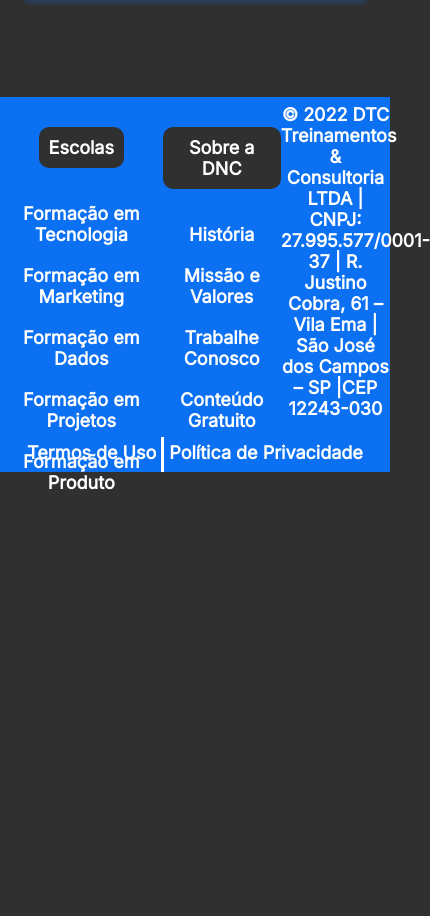
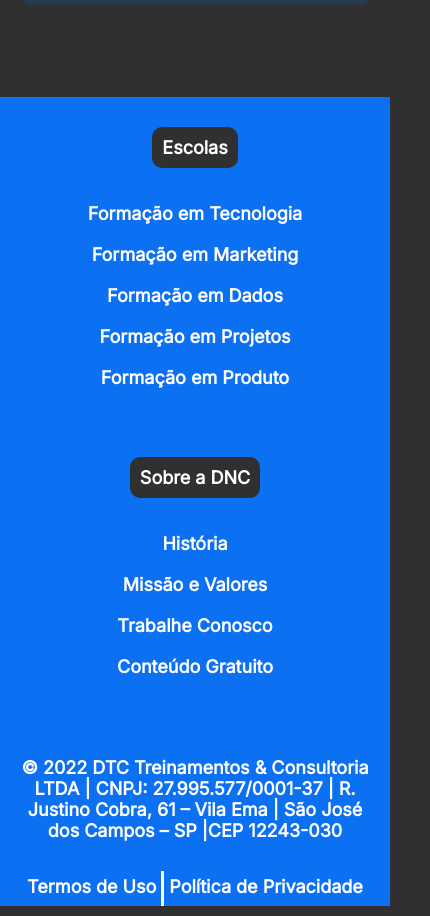
Before and after one commit to CAIOUHH/Bootcamp-DNC, a plain HTML site: page index.html in a window 390 px wide. Shown: the part 1748-2664 px from the top of the page, 430 px wide, since content can reach past the window. Before the commit the page ends 2261 px from the top, so only its background shows below. Drawn offline with Linux system fonts and the light colour scheme.

Commit message:
Finalizando Versão Mobile do BOOTCAMP Com MediaQuery

```diff
--- a/style.css
+++ b/style.css
@@ -292,4 +292,13 @@
         .checkbox-items label{
             font-size: 15px;
         }
+
+        footer .linha1{
+            flex-direction: column;
+        }
+
+        footer .endereço{
+            width: 90%;
+            margin-bottom: 20px;
+        }
     }
```
